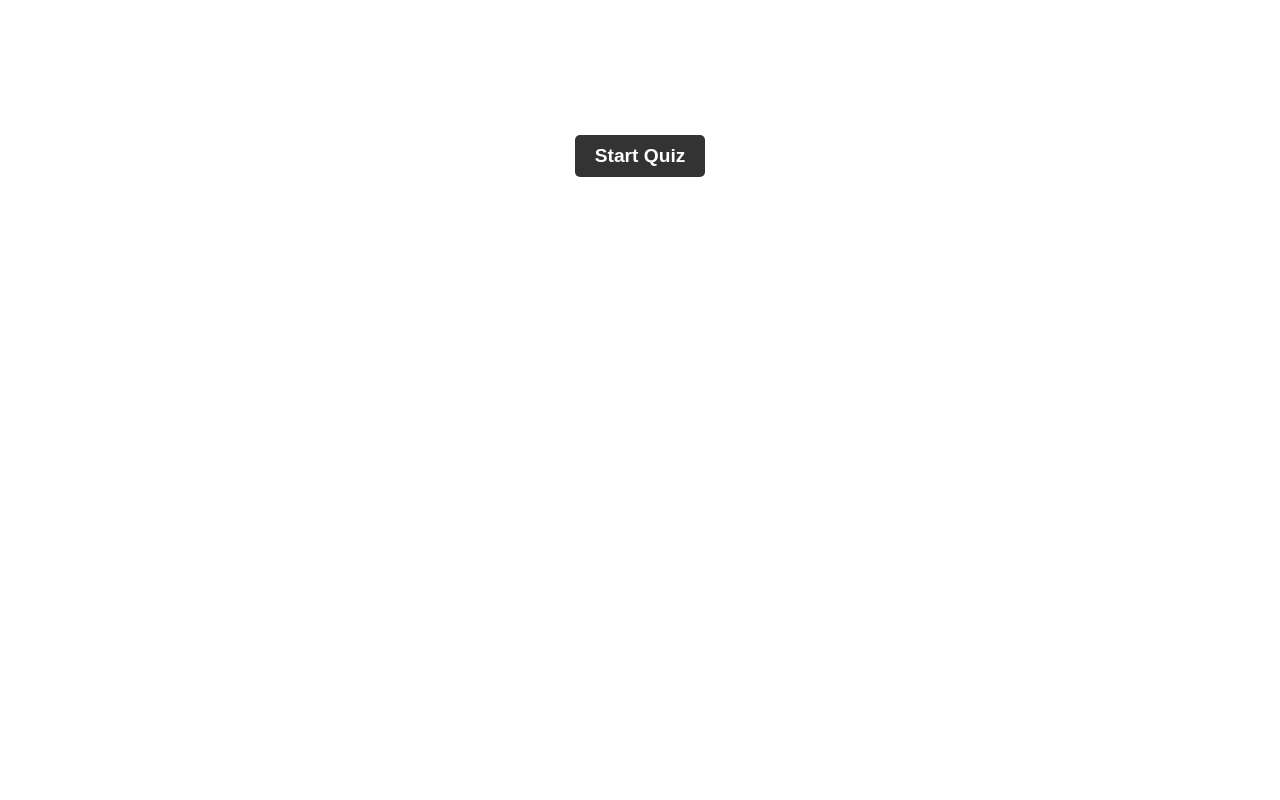
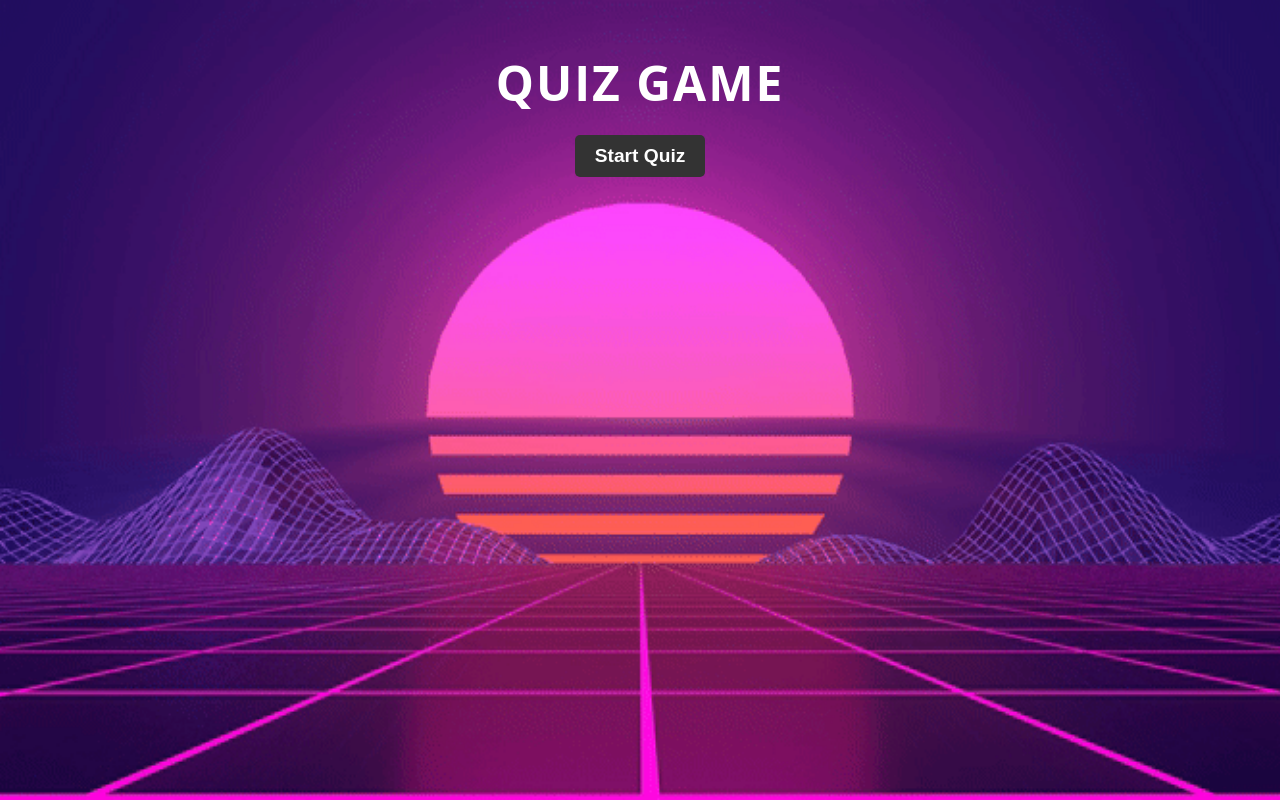
Before and after one commit to D-z-V/webwars-quiz, a plain HTML site: page index.html in a window 1280 px wide. Drawn offline with Linux system fonts and the light colour scheme; the site is published under a folder, as on GitHub Pages, so addresses that start at the root find nothing.

Commit message:
Update style.css

```diff
--- a/style.css
+++ b/style.css
@@ -1,5 +1,5 @@
 body {
-    background: url("/assets/bg-2.gif") no-repeat center center fixed;
+    background: url("./assets/bg-2.gif") no-repeat center center fixed;
     -webkit-background-size: cover;
     -moz-background-size: cover;
     -o-background-size: cover;
```
